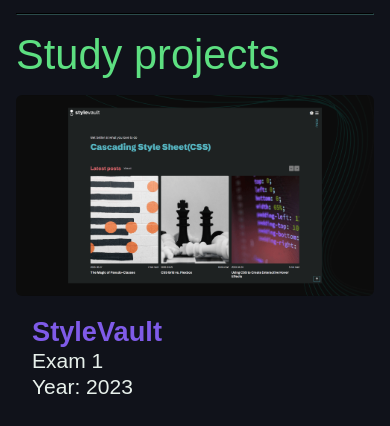
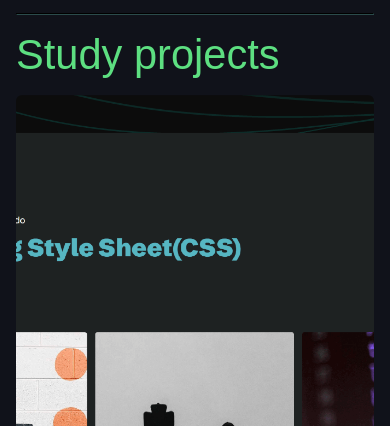
Before and after one commit to mariusrundereim/portfolio_1, a plain HTML site: page index.html in a window 390 px wide. Shown: the part 1318-1744 px from the top of the page. Drawn offline with Linux system fonts and the light colour scheme; a web font is replaced by a local one.

Commit message:
testing cover image mobile

```diff
--- a/css/style.css
+++ b/css/style.css
@@ -131,6 +131,13 @@ hr {
   border-radius: var(--radius-m);
 }
 
+@media screen and (max-width: 400px) {
+  .cover-img {
+    width: 100%;
+    min-height: 70dvh;
+  }
+}
+
 .flex-center-gap {
   display: flex;
   align-items: center;
```
